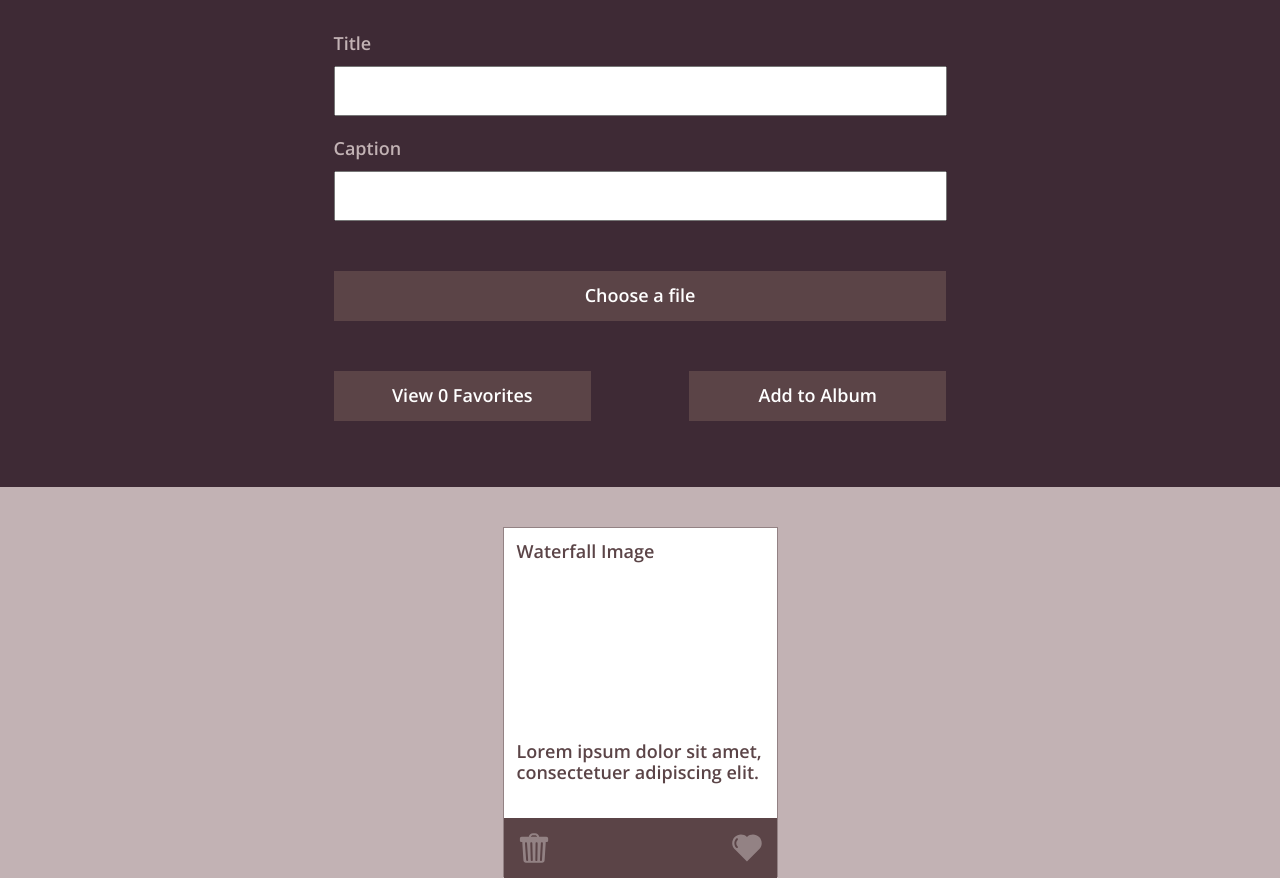
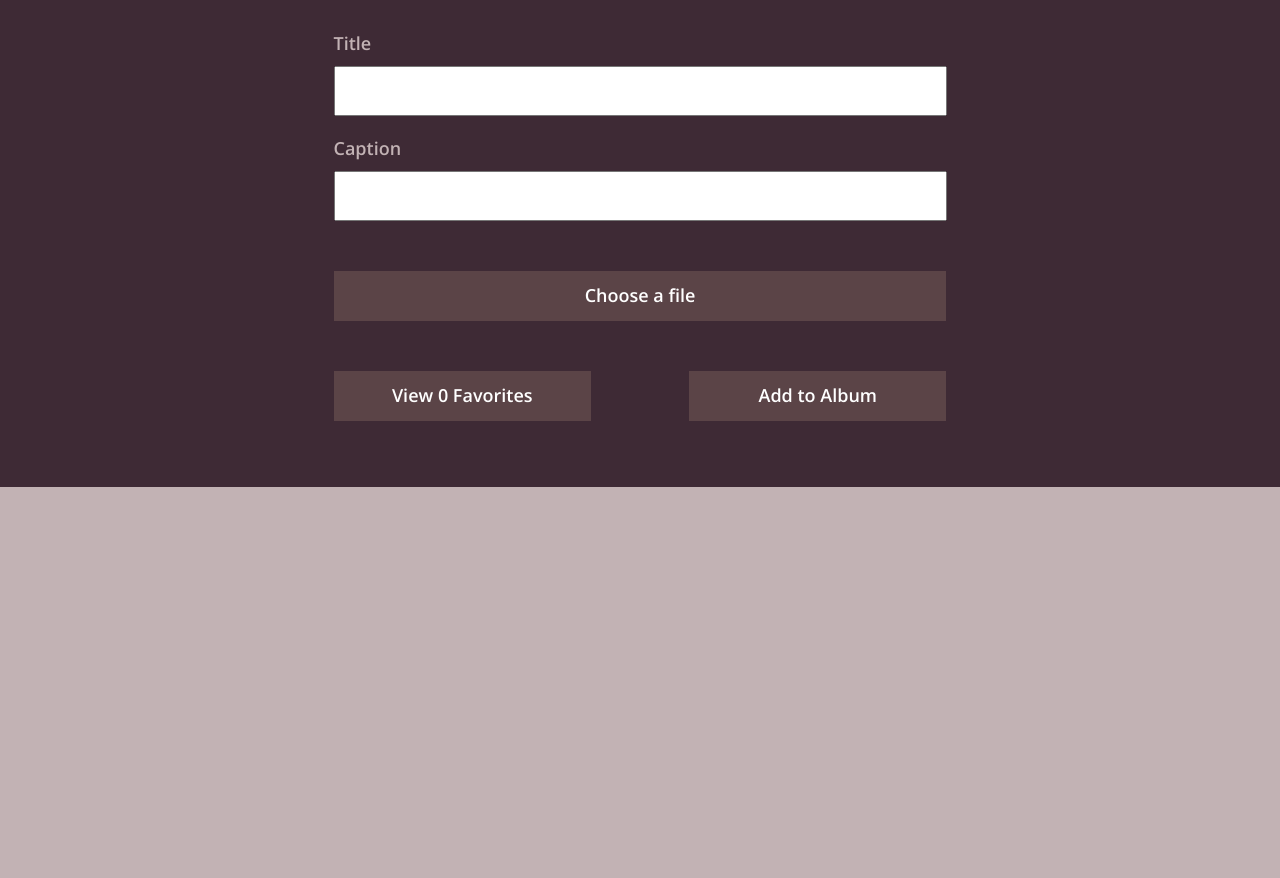
Before and after one commit to francepack/foto-finder, a plain HTML site: page index.html in a window 1280 px wide. Shown: the part 113-991 px from the top of the page. After the commit the page ends 800 px from the top, so only its background shows below. Drawn offline with nearby package versions, Linux system fonts and the light colour scheme.

Commit message:
Clean html/css

```diff
--- a/index.html
+++ b/index.html
@@ -34,28 +34,15 @@
       </form>
       <section class="input-buttons">
         <input type="file" name="file" id="file" class="choose-file-btn" accept="image/*" />
-          <label for="file">Choose a file</label>
-        <button class="favorite-btn">View <span class="fav-num">0</span> Favorites</button>
+        <label for="file">Choose a file</label>
+        <button class="favorite-btn">
+          View <span class="fav-num">0</span> Favorites
+        </button>
         <button class="add-btn">Add to Album</button>
       </section>
     </fieldset>
   </article>
   <main class="photo-card-area">
-    <article class="card">
-      <header class="card-head">
-        <h4 class="card-head-text">Waterfall Image</h4>
-      </header>
-      <section class="card-pic"></section>
-      <section class="card-body">
-        <p class="card-body-text">
-          Lorem ipsum dolor sit amet, consectetuer adipiscing elit.
-        </p>
-      </section>
-      <footer class="card-foot">
-        <img src="images/delete.svg">
-        <img src="images/favorite.svg" class="favorite-btn">
-      </footer>
-    </article>
   </main>
 </body>
 <script src='photo.js'></script>
--- a/main.js
+++ b/main.js
@@ -188,6 +188,7 @@ function searchPhotos (e) {
 
 function updateText(e) {
   var cardIndex = findIndexNumber(e.target.parentElement.parentElement.dataset.id);
+  console.log(cardIndex);
     if (e.target.classList.contains('card-head-text')) {
       photoArray[cardIndex].updatePhoto(e.target.innerText, 'card-head-text');
     } else if (e.target.classList.contains('card-body-text')) {
--- a/style.css
+++ b/style.css
@@ -7,8 +7,8 @@
 
 body {
   background-color: #C2B2B4;
+  display: grid;
   font-family: 'Open Sans', sans-serif;
-  display: grid;
   grid-template-rows: 120px 480px auto;
 }
 
@@ -20,9 +20,9 @@ body {
 }
 
 .top-bar {
+  align-items: center;
   display: flex;
   justify-content: space-between;
-  align-items: center;
 }
 
 .title {
@@ -32,10 +32,10 @@ body {
 h1 {
   color: #FFFFFF;
   font-size: 46px;
+  line-height: 40px;
   margin-top: 0px;
   margin-left: 40px;
   text-transform: uppercase;
-  line-height: 40px;
 }
 
 .title-word-left {
@@ -48,9 +48,9 @@ h1 {
 
 .logo {
   height: 55px;
-  width: 55px;
   position: relative;
   top: 7px;
+  width: 55px;
 }
 
 .search-area {
@@ -94,9 +94,8 @@ article {
 
 fieldset {
   border: 0;
+  margin-top: 20px;
   width: 50%;
-  margin-top: 20px;
-  max-width:;
 }
 
 label {
@@ -123,16 +122,16 @@ fieldset input {
 }
 
 button {
+  background-color: #5B4447;
   border: 0;
-  background-color: #5B4447;
   color: #FFFFFF;
   height: 50px;
 }
 
 button:hover {
-  cursor: pointer;
   background-color: #1393DD;
   border-color: #1393DD;
+  cursor: pointer;
 }
 
 :focus {
@@ -141,19 +140,19 @@ button:hover {
 
 .input-buttons {
   display: grid;
-  grid-template-columns: 42% 16% 42%;
-  grid-template-rows: auto;
   grid-template-areas:
   "choose choose choose"
   "fav . add";
+  grid-template-columns: 42% 16% 42%;
+  grid-template-rows: auto;
 }
 
 .choose-file-btn {
-  width: 0.1px;
   height: 0.1px;
   opacity: 0;
   overflow: hidden;
   position: absolute;
+  width: 0.1px;
   z-index: -1;
 }
 
@@ -185,8 +184,8 @@ button:hover {
 
 main {
   display: flex;
+  flex-wrap: wrap;
   justify-content: space-around;
-  flex-wrap: wrap;
 }
 
 .card {
@@ -301,8 +300,8 @@ p {
     margin-bottom: 30px;
   }
   .choose-file-btn + label {
+    margin-bottom: 30px;
     padding-top: 18px;
-    margin-bottom: 30px;
   }
   .input-buttons {
     grid-template-columns: 44% 12% 44%;
```
